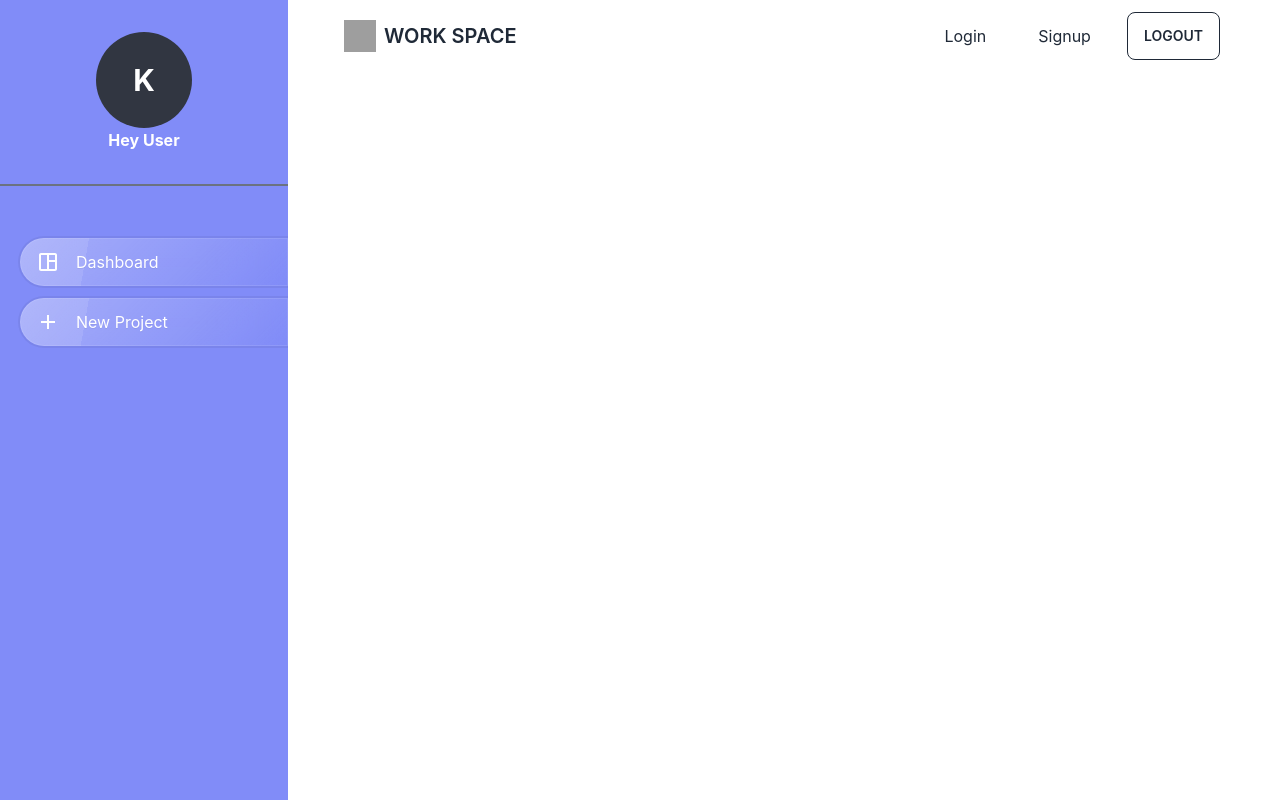
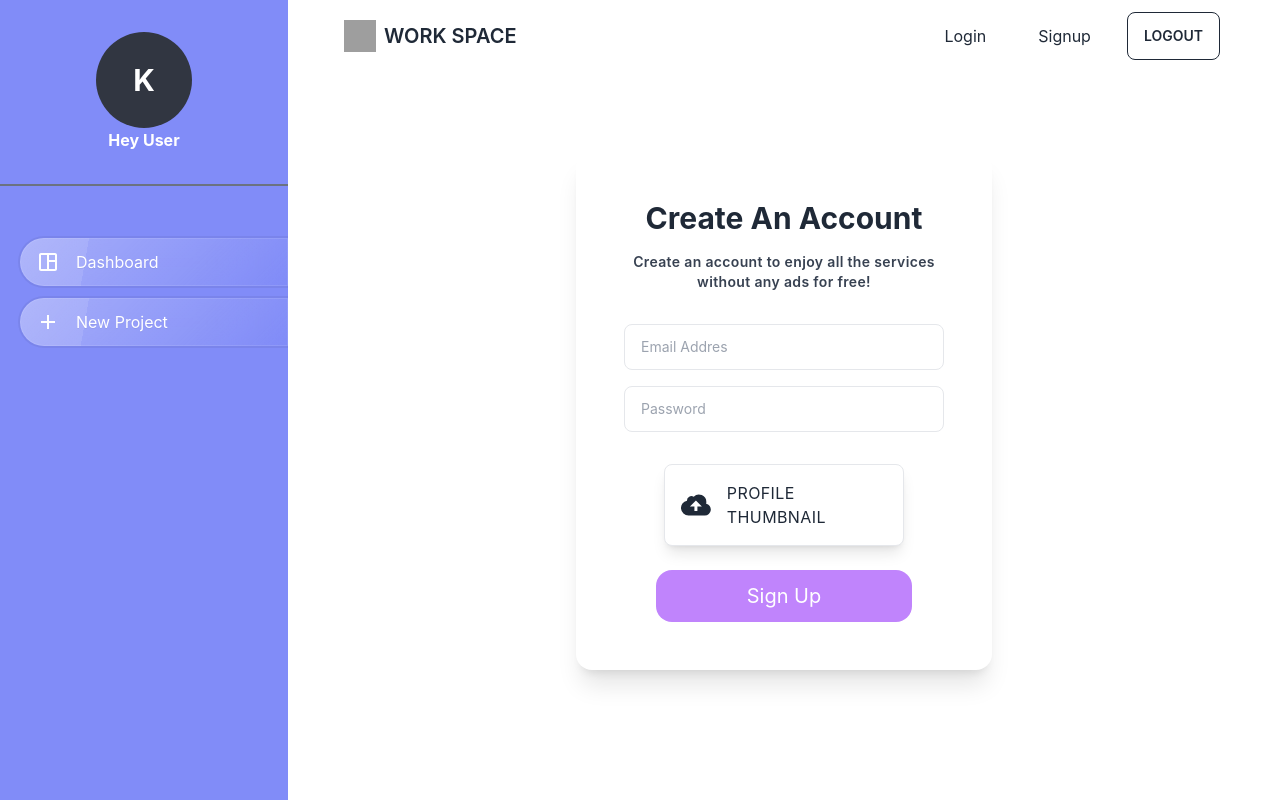
Before and after one commit to dev-Danialw/project-management-site, a React (Create React App) app: page /signup in a window 1280 px wide. Built offline with nearby package versions, Linux system fonts and the light colour scheme; no server answers; grey boxes are pictures that could not be loaded.

Commit message:
signup form

```diff
--- a/src/pages/Signup.js
+++ b/src/pages/Signup.js
@@ -1,4 +1,185 @@
 import { useState } from "react";
 import { useSignup } from "../hooks/useSignup";
 
-export default function Signup() {}
+export default function Signup() {
+  const [email, setEmail] = useState("");
+  const [password, setPassword] = useState("");
+  const [displayName, setDisplayName] = useState("");
+  const [thumbnail, setThumbnail] = useState(null);
+  const [thumbnailError, setThumbnailError] = useState(null);
+  const { signup, isPending, error } = useSignup();
+
+  const handleSubmit = (e) => {
+    e.preventDefault();
+    console.log(email, password, displayName, thumbnail);
+  };
+
+  const handleFileChange = (e) => {
+    setThumbnail(null);
+    let selected = e.target.files[0];
+    console.log(selected);
+
+    if (!selected) {
+      setThumbnailError("Please select a file");
+      return;
+    }
+    if (!selected.type.includes("image")) {
+      setThumbnailError("Selected file must be an image");
+      return;
+    }
+    if (selected.size > 100000) {
+      setThumbnailError("Image file size must be less than 100kb");
+      return;
+    }
+
+    setThumbnailError(null);
+    setThumbnail(selected);
+    console.log("thumbnail updated");
+  };
+
+  return (
+    <form onSubmit={handleSubmit}>
+      <div className="flex justify-center items-center">
+        <div className="py-12 px-12 bg-white rounded-2xl shadow-xl z-20">
+          <div>
+            <h1 className="text-3xl font-bold text-center mb-4 cursor-pointer">
+              Create An Account
+            </h1>
+            <p className="w-80 text-center text-sm mb-8 font-semibold text-gray-700 tracking-wide cursor-pointer">
+              Create an account to enjoy all the services without any ads for
+              free!
+            </p>
+          </div>
+          {/* input fields */}
+          <div className="space-y-4">
+            <input
+              required
+              type="email"
+              placeholder="Email Addres"
+              onChange={(e) => setEmail(e.target.value)}
+              value={email}
+              className="block text-sm py-3 px-4 rounded-lg w-full border outline-none"
+            />
+            <input
+              required
+              type="password"
+              placeholder="Password"
+              onChange={(e) => setPassword(e.target.value)}
+              value={password}
+              className="block text-sm py-3 px-4 rounded-lg w-full border outline-none"
+            />
+          </div>
+          {/* file upload */}
+          <div className="flex items-center justify-center bg-grey-lighter">
+            <label className="w-60 mt-8 flex flex-row items-center px-4 py-4 bg-white text-blue rounded-lg shadow-lg tracking-wide uppercase border border-blue cursor-pointer hover:bg-blue hover:bg-slate-200">
+              <svg
+                className="w-8 h-8"
+                fill="currentColor"
+                xmlns="http://www.w3.org/2000/svg"
+                viewBox="0 0 20 20"
+              >
+                <path d="M16.88 9.1A4 4 0 0 1 16 17H5a5 5 0 0 1-1-9.9V7a3 3 0 0 1 4.52-2.59A4.98 4.98 0 0 1 17 8c0 .38-.04.74-.12 1.1zM11 11h3l-4-4-4 4h3v3h2v-3z" />
+              </svg>
+              <span className="pl-4 text-base leading-normal">
+                Profile Thumbnail
+              </span>
+              <input
+                required
+                type="file"
+                onChange={handleFileChange}
+                className="hidden"
+              />
+            </label>
+          </div>
+
+          {/* uploaded */}
+          {thumbnail && (
+            <div className="alert alert-success shadow-lg mt-4">
+              <div>
+                <svg
+                  xmlns="http://www.w3.org/2000/svg"
+                  className="stroke-current flex-shrink-0 h-6 w-6"
+                  fill="none"
+                  viewBox="0 0 24 24"
+                >
+                  <path
+                    strokeLinecap="round"
+                    strokeLinejoin="round"
+                    strokeWidth="2"
+                    d="M9 12l2 2 4-4m6 2a9 9 0 11-18 0 9 9 0 0118 0z"
+                  />
+                </svg>
+                <span>Uploaded</span>
+              </div>
+            </div>
+          )}
+
+          {/* error */}
+          {thumbnailError && (
+            <div className="alert alert-error shadow-lg mt-4">
+              <div>
+                <svg
+                  xmlns="http://www.w3.org/2000/svg"
+                  className="stroke-current flex-shrink-0 h-6 w-6"
+                  fill="none"
+                  viewBox="0 0 24 24"
+                >
+                  <path
+                    strokeLinecap="round"
+                    strokeLinejoin="round"
+                    strokeWidth="2"
+                    d="M10 14l2-2m0 0l2-2m-2 2l-2-2m2 2l2 2m7-2a9 9 0 11-18 0 9 9 0 0118 0z"
+                  />
+                </svg>
+                <span>{thumbnailError}</span>
+              </div>
+            </div>
+          )}
+
+          {/* submit btn */}
+          {!isPending && (
+            <div className="text-center mt-6">
+              <button className="btn-outline py-3 w-64 text-xl text-white bg-purple-400 rounded-2xl">
+                Sign Up
+              </button>
+            </div>
+          )}
+
+          {isPending && (
+            <button className="py-3 w-64 text-xl text-white bg-purple-400 rounded-2xl">
+              Loading...
+            </button>
+          )}
+
+          {error && (
+            <div className="alert alert-error shadow-lg mt-4">
+              <div>
+                <svg
+                  xmlns="http://www.w3.org/2000/svg"
+                  className="stroke-current flex-shrink-0 h-6 w-6"
+                  fill="none"
+                  viewBox="0 0 24 24"
+                >
+                  <path
+                    strokeLinecap="round"
+                    strokeLinejoin="round"
+                    strokeWidth="2"
+                    d="M10 14l2-2m0 0l2-2m-2 2l-2-2m2 2l2 2m7-2a9 9 0 11-18 0 9 9 0 0118 0z"
+                  />
+                </svg>
+                <span>{error}</span>
+              </div>
+            </div>
+          )}
+        </div>
+      </div>
+    </form>
+  );
+}
+
+{
+  /* <p className="mt-4 text-sm">
+            Already Have An Account?{" "}
+            <span className="underline cursor-pointer"> Sign In</span>
+          </p> */
+}
```
